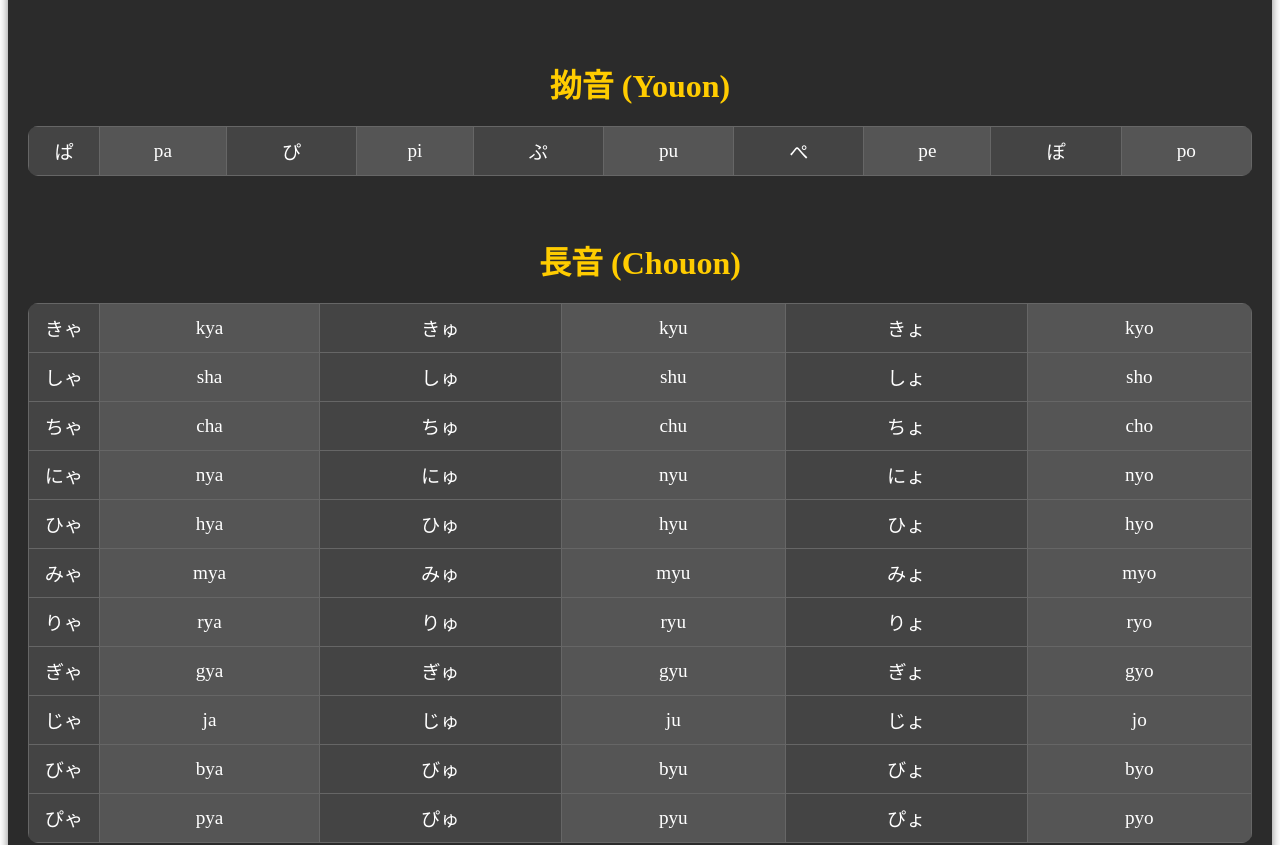
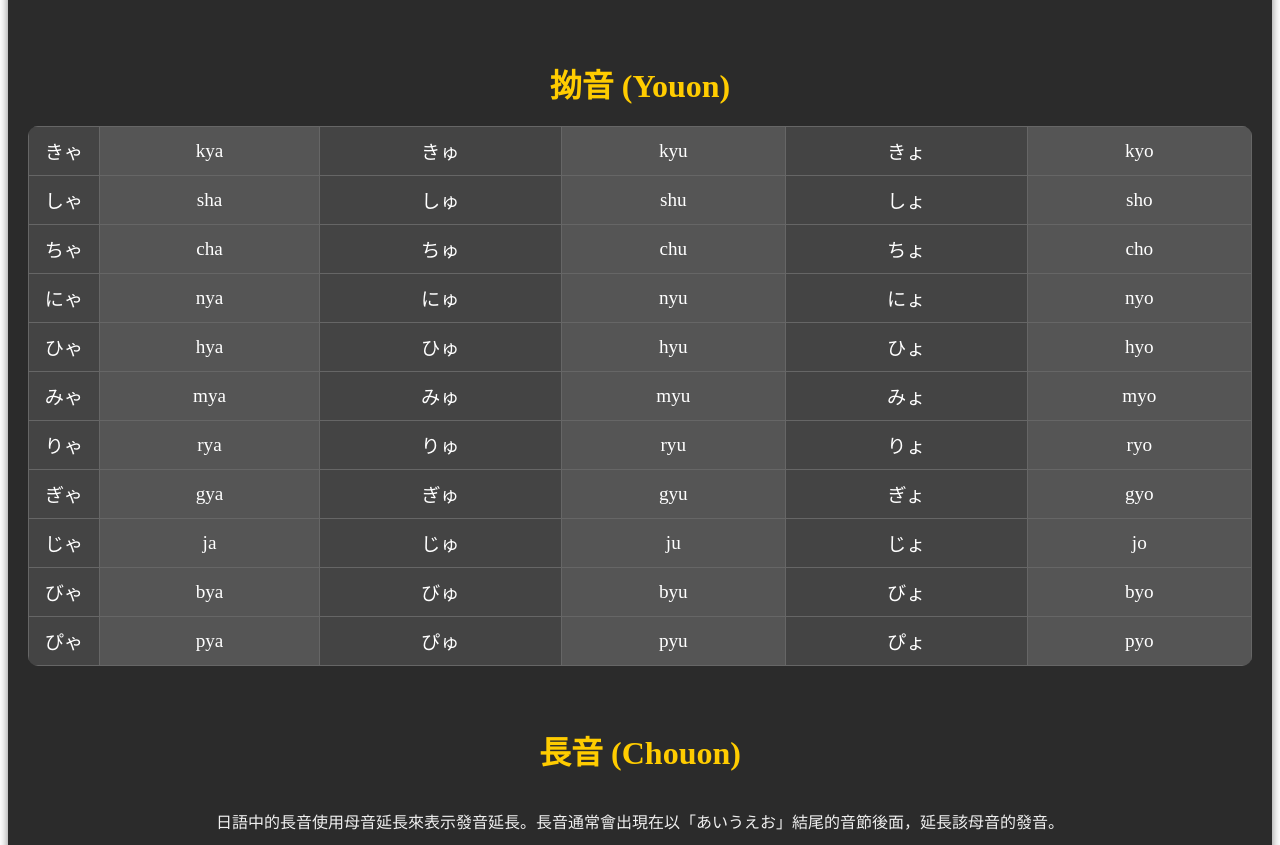
Before and after one commit to salasrew/LearningAngular16, an Angular app: page /hiragana in a window 1280 px wide. Shown: the part 1223-2068 px from the top of the page. Built offline with nearby package versions, Linux system fonts and the light colour scheme.

Commit message:
修正平假名錯誤單元

```diff
--- a/src/app/hiragana/hiragana.component.html
+++ b/src/app/hiragana/hiragana.component.html
@@ -29,11 +29,6 @@
 
     <h1 id="youon">拗音 (Youon)</h1>
     <table>
-      <tr><td>ぱ</td><td>pa</td><td>ぴ</td><td>pi</td><td>ぷ</td><td>pu</td><td>ぺ</td><td>pe</td><td>ぽ</td><td>po</td></tr>
-    </table>
-
-    <h1 id="chouon">長音 (Chouon)</h1>
-    <table>
       <tr><td>きゃ</td><td>kya</td><td>きゅ</td><td>kyu</td><td>きょ</td><td>kyo</td></tr>
       <tr><td>しゃ</td><td>sha</td><td>しゅ</td><td>shu</td><td>しょ</td><td>sho</td></tr>
       <tr><td>ちゃ</td><td>cha</td><td>ちゅ</td><td>chu</td><td>ちょ</td><td>cho</td></tr>
@@ -46,6 +41,7 @@
       <tr><td>びゃ</td><td>bya</td><td>びゅ</td><td>byu</td><td>びょ</td><td>byo</td></tr>
       <tr><td>ぴゃ</td><td>pya</td><td>ぴゅ</td><td>pyu</td><td>ぴょ</td><td>pyo</td></tr>
     </table>
+
 
     <h1 id="chouon">長音 (Chouon)</h1>
     <p>日語中的長音使用母音延長來表示發音延長。長音通常會出現在以「あいうえお」結尾的音節後面，延長該母音的發音。</p>
```
